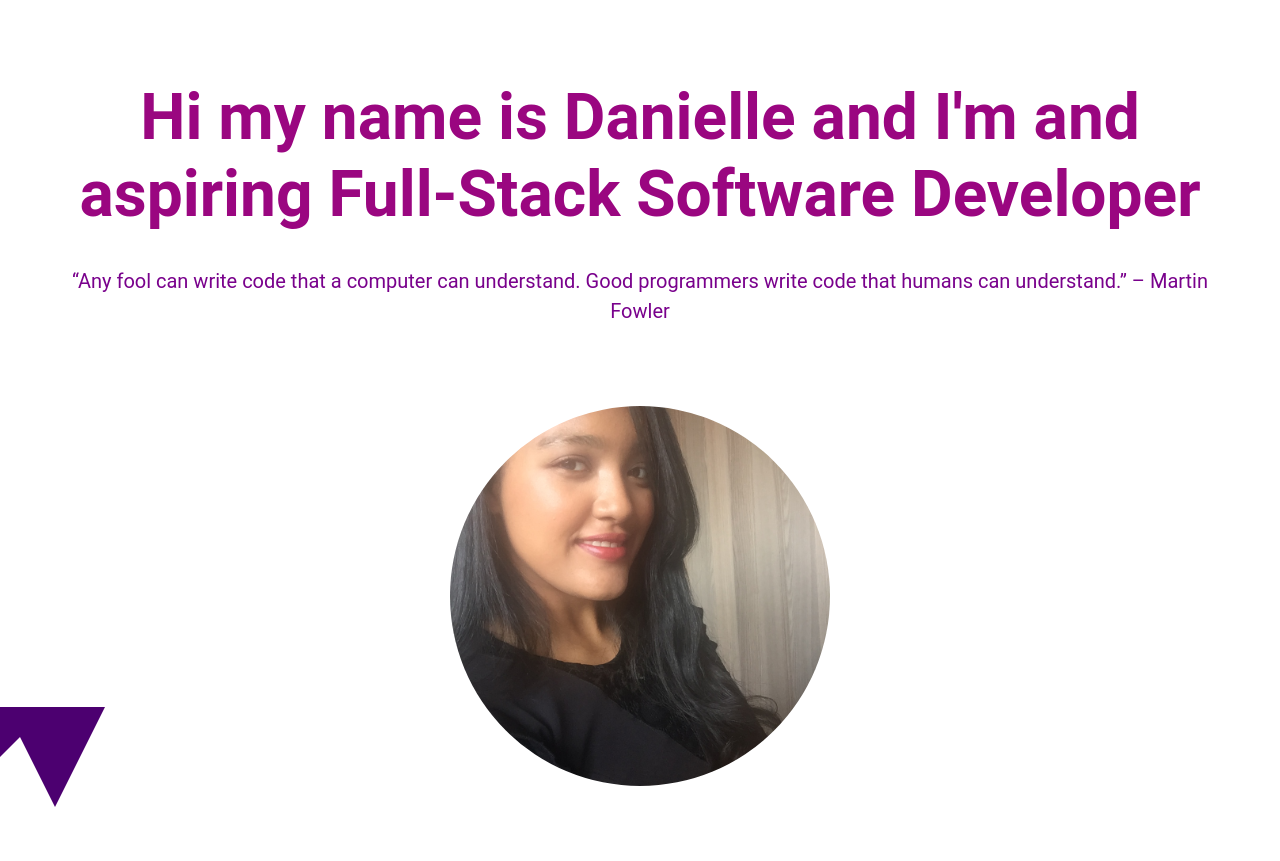
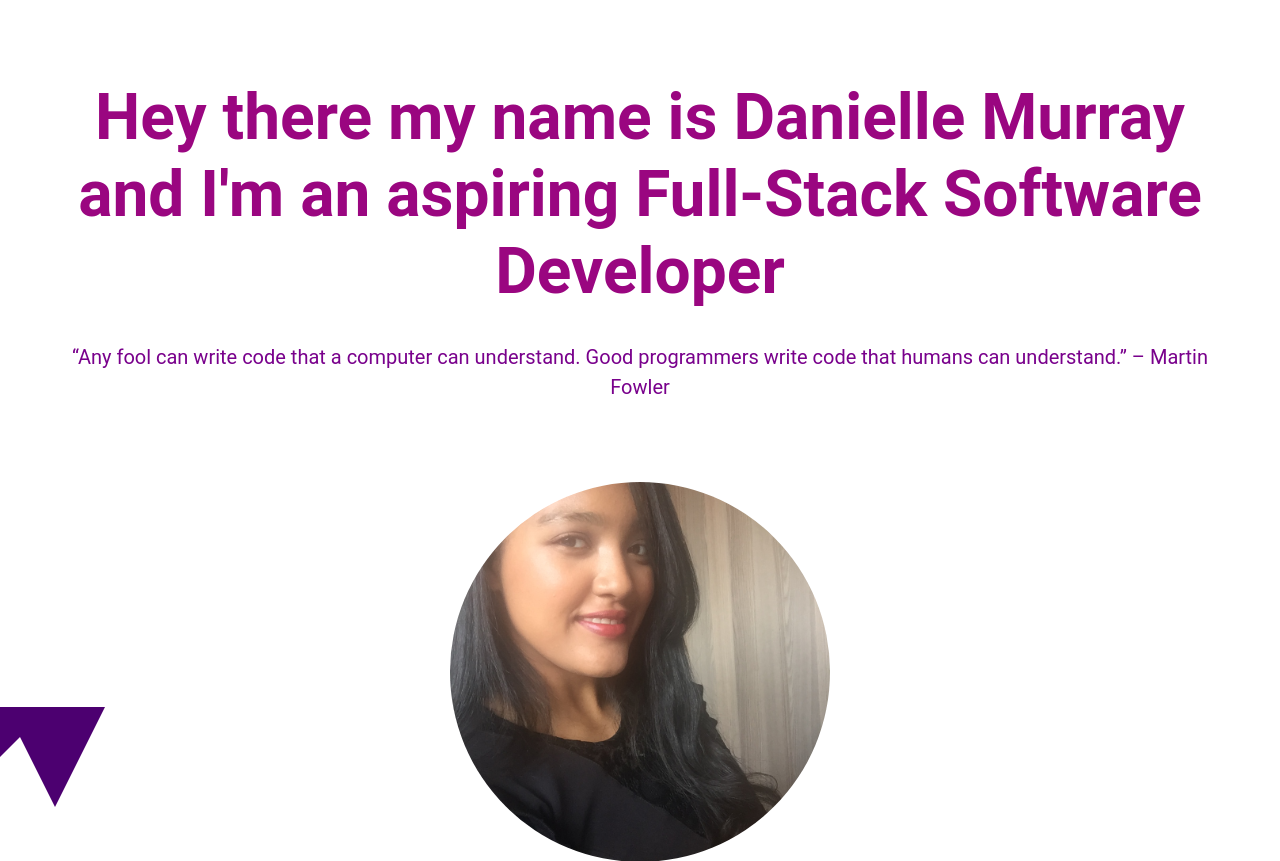
Before and after one commit to DanielleM27/portfolio-with-sqlalchemy, a Flask app: page / in a window 1280 px wide. Shown: the part 93-954 px from the top of the page. Run offline with Flask 2, Linux system fonts and the light colour scheme; data comes from the database, SQL or seed files in the repository.

Commit message:
Update index.html

```diff
--- a/templates/index.html
+++ b/templates/index.html
@@ -1,7 +1,7 @@
 {% extends 'layout.html' %}
 {% block content %}
         <section class="header">
-            <h1>Hi my name is Danielle and I'm and aspiring Full-Stack Software Developer</h1>
+            <h1>Hey there my name is Danielle Murray and I'm an aspiring Full-Stack Software Developer</h1>
             <p>“Any fool can write code that a computer can understand. Good programmers write code that humans can understand.” – Martin Fowler</p>
             <img src="/static/img/IMG_8390.JPG" alt="Headshot">
         </section>
```
